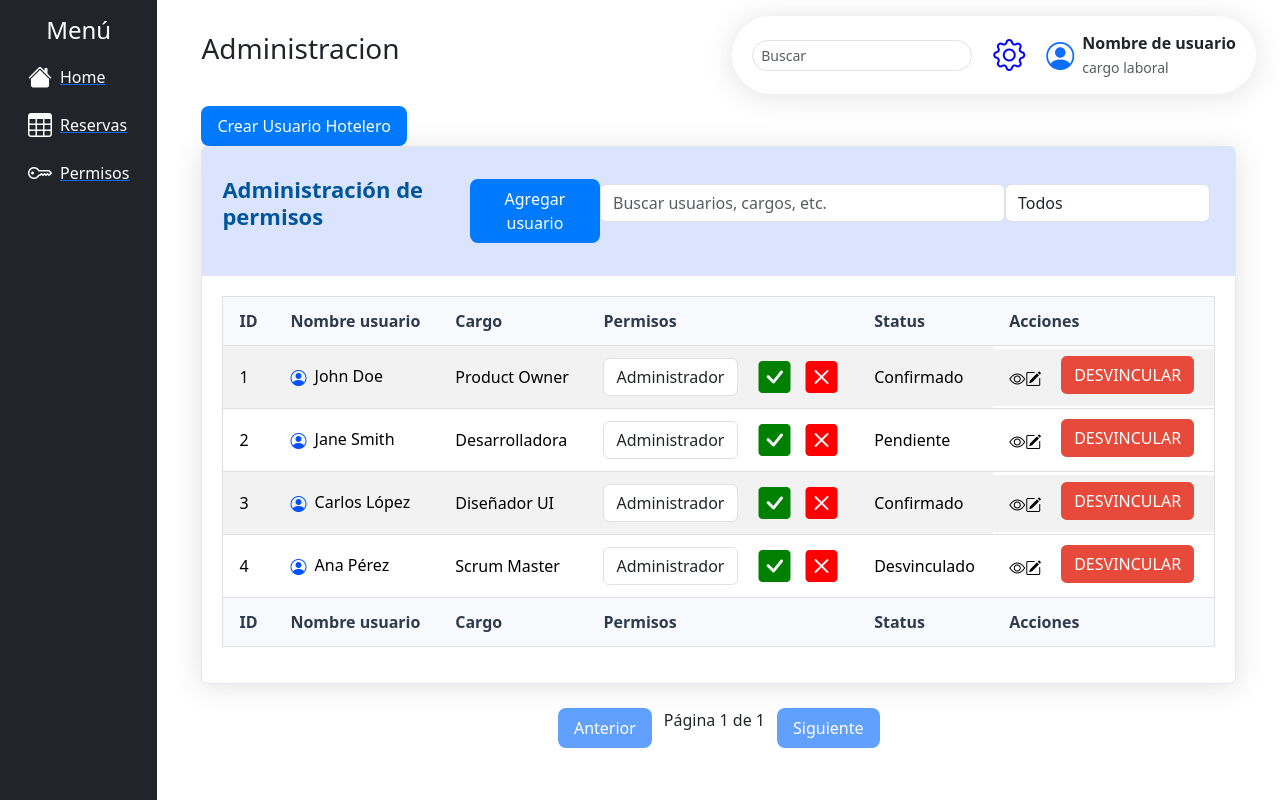
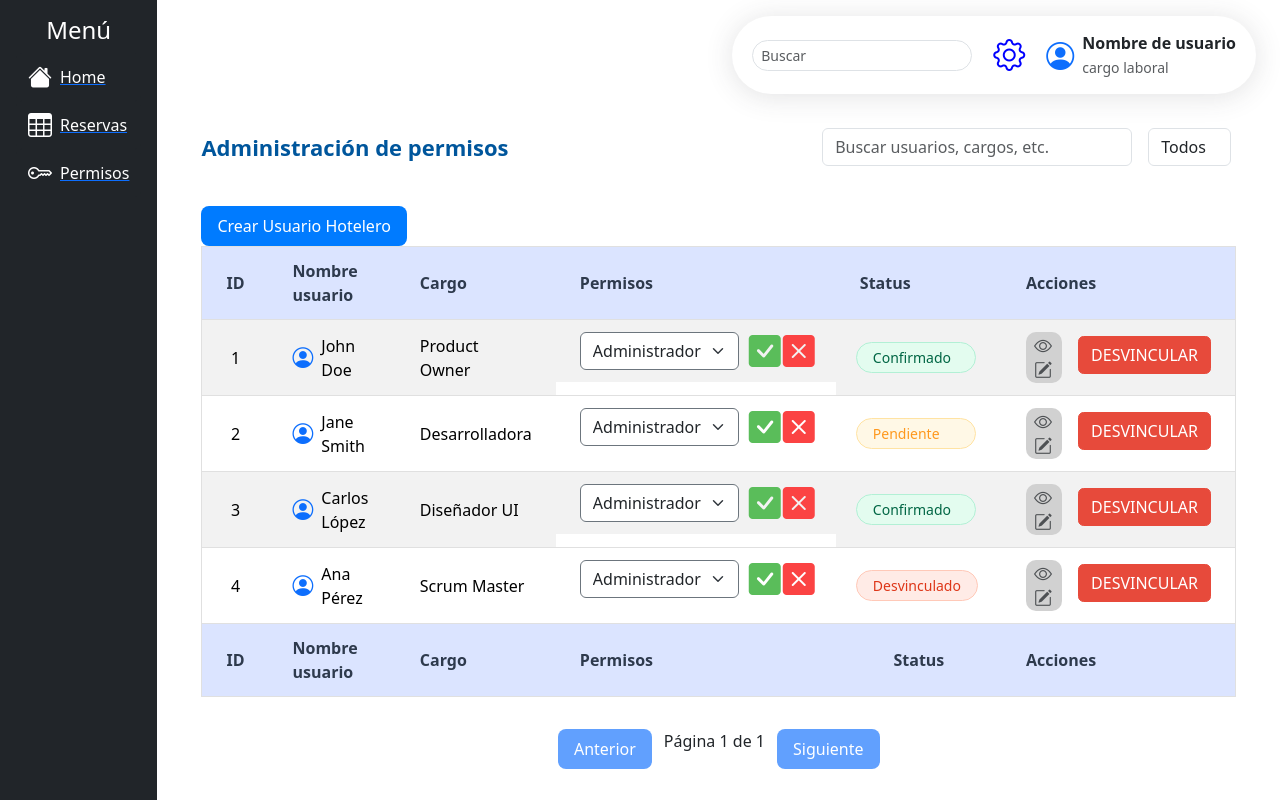
Before and after one commit to BenSLGeneration/pi-desarrollate-2.0, a React (Vite) app: page /administracion in a window 1280 px wide. Built offline with nearby package versions, Linux system fonts and the light colour scheme.

Commit message:
Mejorada la vista de permisos, casi igual al ejemplo.

```diff
--- a/src/components/TablaPermisos/TablaPermisos.jsx
+++ b/src/components/TablaPermisos/TablaPermisos.jsx
@@ -2,7 +2,7 @@
 import React, { useState } from "react";
 import "../../views/Administracion/Administracion.css";
 
-const TablaPermisos = ({ datos, onAddUser }) => {
+const TablaPermisos = ({ datos }) => {
   const [filtroStatus, setFiltroStatus] = useState("all");
 
   // Función que maneja el cambio del filtro
@@ -11,44 +11,20 @@ const TablaPermisos = ({ datos, onAddUser }) => {
   };
 
   // Aquí se filtran los datos con un callback
-  let datosFiltrados;
-  if (filtroStatus === "all") {
-    datosFiltrados = datos;
-  } else {
-    datosFiltrados = datos.filter(
-      (usuario) => usuario.status.toLowerCase() === filtroStatus
-    );
-  }
+  let datosFiltrados = filtroStatus === "all"
+   ? datos
+   : datos.filter((usuario) => usuario.status.toLowerCase() === filtroStatus);
+//   if (filtroStatus === "all") {
+//     datosFiltrados = datos;
+//   } else {
+//     datosFiltrados = datos.filter(
+//       (usuario) => usuario.status.toLowerCase() === filtroStatus
+//     );
+//   }
 
   return (
-    <div className="card shadow mb-4">
-      <div className="card-header py-3">
-        <div className="d-flex align-items-center justify-content-between mb-3">
-          <h6 className="m-0 font-weight-bold text-primary title-text-color">
-            Administración de permisos
-          </h6>
-          {/* Botón para agregar un usuario */}
-          <button onClick={onAddUser} className="btn btn-primary mt-3">
-            Agregar usuario
-          </button>
-          <input
-            type="text"
-            className="form-control w-50"
-            placeholder="Buscar usuarios, cargos, etc."
-          />
-          <select
-            className="form-control w-25 ml-2"
-            value={filtroStatus}
-            onChange={handleFiltroChange}
-          >
-            <option value="all">Todos</option>
-            <option value="confirmado">Confirmado</option>
-            <option value="pendiente">Pendiente</option>
-            <option value="desvinculado">Desvinculado</option>
-          </select>
-        </div>
-      </div>
-      <div className="card-body">
+    <div>
+      <div className="card-body p-0">
         <div className="table-responsive">
           <table
             className="table table-bordered table-striped"
@@ -56,9 +32,9 @@ const TablaPermisos = ({ datos, onAddUser }) => {
             width="100%"
             cellSpacing="0"
           >
-            <thead>
+            <thead className="custom-thead">
               <tr>
-                <th>ID</th>
+                <th className="text-center">ID</th>
                 <th>Nombre usuario</th>
                 <th>Cargo</th>
                 <th>Permisos</th>
@@ -66,55 +42,79 @@ const TablaPermisos = ({ datos, onAddUser }) => {
                 <th>Acciones</th>
               </tr>
             </thead>
-            <tfoot>
+
+            <tfoot className="custom-thead">
               <tr>
-                <th>ID</th>
+                <th className="text-center">ID</th>
                 <th>Nombre usuario</th>
                 <th>Cargo</th>
                 <th>Permisos</th>
-                <th>Status</th>
+                <th className="text-center">Status</th>
                 <th>Acciones</th>
               </tr>
             </tfoot>
+
             <tbody>
               {/* Mapeo de datos dinámicos */}
               {datosFiltrados.map((usuario) => (
                 <tr key={usuario.id}>
-                  <td>{usuario.id}</td>
+                  <td className="text-center">{usuario.id}</td>
                   <td>
+                    <div className="d-flex align-items-center">
                         <i
-                      className="bi bi-person-circle me-1"
-                      style={{ color: "rgb(0, 81, 255)" }}
-                    ></i>{" "}
+                          className="bi bi-person-circle me-2 text-primary"
+                          style={{ fontSize: "1.3rem", color: "rgb(0, 81, 255)" }}
+                        ></i>
                         {usuario.nombre}
+                    </div>
                   </td>
                   <td>{usuario.cargo}</td>
-                  <td className="d-flex justify-content-start">
-                    <select className="form-control w-auto">
+                  <td className="d-flex align-items-center gap-2">
+                    <select className="form-select border-secondary w-auto">
                       <option value="admin">Administrador</option>
                       <option value="personnel">Personal</option>
                     </select>
                     <button
                       type="button"
                       className="btn btn-icon"
-                      style={{ color: "green" }}
+                      style={{ color: "#5abd5a" }}
                     >
                       <i className="bi bi-check-square-fill"></i>
                     </button>
                     <button
                       type="button"
                       className="btn btn-icon"
-                      style={{ color: "red" }}
+                      style={{ color: "#fb4343" }}
                     >
                       <i className="bi bi-x-square-fill"></i>
                     </button>
                   </td>
-                  <td>{usuario.status}</td>
-                  <td style={{ display: "flex", gap: "20px" }}>
+
+                  <td className="text-start align-middle ps-4">
+                    <span className={`status-pill ${usuario.status.toLowerCase()}`}>
+                        {usuario.status}
+                    </span>
+                  </td>
+
+                  <td style={{ gap: "20px" }}>
+                    <div className="d-flex align-items-center gap-3">
+                        <div className="action-button-container">
+                        <button
+                          className="btn-icon-plain"
+                          onClick={() => handleView(usuario.id)}
+                          >
+                          <i className="bi bi-eye text-muted"></i>
+                        </button>
+
+                        <button
+                          className="btn-icon-plain"
+                          onClick={() => handleEdit(usuario.id)}
+                          >
+                          <i className="bi bi-pencil-square text-muted"></i>
+                        </button>
+                        </div>
+
                         <div>
-                      <i className="bi bi-eye"></i>
-                      <i className="bi bi-pencil-square"></i>
-                    </div>
                             <button
                             type="button"
                             className="btn btn-danger"
@@ -122,6 +122,8 @@ const TablaPermisos = ({ datos, onAddUser }) => {
                             >
                             DESVINCULAR
                             </button>
+                        </div>
+                    </div>
                   </td>
                 </tr>
               ))}
--- a/src/views/Administracion/Administracion.css
+++ b/src/views/Administracion/Administracion.css
@@ -1,4 +1,3 @@
-
 .card {
   position: relative;
   display: flex;
@@ -19,7 +18,7 @@
 }
 
 .title-text-color {
-      color:  #00569c !important;
+  color: #00569c !important;
   font-family: 'Open Sans', sans-serif;
   font-size: 22px;
   font-weight: bold;
@@ -30,7 +29,6 @@
   min-height: 1px;
   padding: 1.25rem;
 }
-
 
 .shadow {
   box-shadow: 0 0.15rem 1.75rem 0 rgba(58, 59, 69, 0.15) !important;
@@ -92,14 +90,13 @@
 }
 
 .table th {
-    background-color: #f8f9fc !important;
+  background-color: #dbe4ff !important;
   color: #2e3a4d !important;
   font-weight: 600;
 }
 
 .table td {
   vertical-align: middle !important;
-
 }
 
 .table th,
@@ -114,7 +111,14 @@
 
 .table-bordered th,
 .table-bordered td {
-    border:none !important;
+  border: none !important;
+}
+
+.table th,
+.table td {
+  padding-left: 1.5rem !important;
+  padding-right: 1.5rem !important;
+  vertical-align: middle !important;
 }
 
 input,
@@ -128,10 +132,12 @@
   line-height: inherit;
 }
 
+select {
+  margin-right: 5px;
+}
+
 .btn-icon {
-    background: #f4f5f7 !important;
-    border-radius: 6px !important;
-    padding: 8px !important;
+  padding: 0;
   border: none;
   background: none;
   font-size: 2rem;
@@ -140,25 +146,18 @@
   display: flex;
   justify-content: center;
   align-items: center;
-    margin: 0 4px !important;
-  }
-
-
-
-  select {
-    margin-right: 5px;
+  margin: 0;
 }
 
 .btn-icon.btn-danger {
-    color: #e74a3b
+  color: #e74a3b;
 }
 
 .btn-icon.btn-primary {
-    color: #4e73df
+  color: #4e73df;
 }
 
 .btn {
-
   border: 1px solid transparent;
   padding: 0.375rem 0.75rem;
   line-height: 1.5;
@@ -182,6 +181,43 @@
   border-color: #e74a3b;
 }
 
+.btn-icon-plain {
+  background: transparent !important;
+  border: none !important;
+  padding: 4px !important;
+  line-height: 1;
+}
+
+.btn-icon-plain i {
+  font-size: 18px;
+  transition: color 0.2s;
+}
+
+.btn-icon-plain:hover i {
+  color: #4e73df !important;
+}
+
+.btn-icon-plain {
+  background: transparent !important;
+  border: none !important;
+  padding: 0 !important;
+  margin: 0 8px !important;
+  color: #6c757d !important;
+  transition: color 0.2s;
+}
+
+.btn-icon-plain:hover {
+  color: #4e73df !important;
+}
+
+.btn-icon-bg {
+  background: #f8f9fa;
+  border-radius: 6px;
+  padding: 8px;
+  width: 32px;
+  height: 32px;
+}
+
 .permisos-menu {
   width: auto;
   min-width: 120px;
@@ -198,7 +234,6 @@
   min-width: 100px;
 }
 
-
 .status-confirmado {
   background: #E3FCEF;
   color: #006644;
@@ -213,3 +248,47 @@
   background: #FFEBE6;
   color: #DE3618;
 }
+
+.status-pill {
+  padding: 4px 12px;
+  border-radius: 20px;
+  font-size: 14px;
+  display: inline-block;
+  text-align: left;
+  min-width: 120px;
+  border: 1px solid transparent;
+}
+
+.status-pill.confirmado {
+  background-color: #E3FCEF;
+  color: #006644;
+  border-color: #B2F0D5;
+}
+
+.status-pill.pendiente {
+  background-color: #FFF8E6;
+  color: #FF991F;
+  border-color: #FFE3A3;
+}
+
+.status-pill.desvinculado {
+  background-color: #FFEBE6;
+  color: #DE3618;
+  border-color: #FFC9B8;
+}
+
+.status-pill {
+  padding: 4px 16px;
+  border-radius: 20px;
+  font-size: 14px;
+  display: inline-block;
+  text-align: left;
+  min-width: 120px;
+  margin-left: -4px;
+}
+
+.action-button-container {
+  background-color: #d1d1d1;
+  padding-bottom: 3px;
+  border-radius: 10px;
+}
--- a/src/views/Administracion/Administracion.jsx
+++ b/src/views/Administracion/Administracion.jsx
@@ -15,7 +15,12 @@ const Administracion = () => {
       { id: 4, nombre: 'Ana Pérez', cargo: 'Scrum Master', permisos: 'Administrador', status: 'Desvinculado' },
     ]);
 
-  const [isModalOpen, setIsModalOpen] = useState(false); // estado para controlar el modal
+  const [isModalOpen, setIsModalOpen] = useState(false);
+  const [filtroStatus, setFiltroStatus] = useState("all")
+  const [busqueda, setBusqueda] = useState("");
+
+
+  // estado para controlar el modal
 
 
   // const handleAddUser = () => {
@@ -43,7 +48,23 @@ const Administracion = () => {
   //   ])
   // }
 
+  const handleFiltroChange = (e) => {
+    setFiltroStatus(e.target.value);
+  };
 
+  const handleBusquedaChange = (e) => {
+    setBusqueda(e.target.value);
+  };
+
+    const datosFiltrados = lista.filter(usuario => {
+    const matchesStatus = filtroStatus === "all" ||
+      usuario.status.toLowerCase() === filtroStatus;
+
+    const matchesSearch = usuario.nombre.toLowerCase().includes(busqueda.toLowerCase()) ||
+      usuario.cargo.toLowerCase().includes(busqueda.toLowerCase());
+
+    return matchesStatus && matchesSearch;
+  });
 
 
   const handleCreateUser = (userData) => {
@@ -84,12 +105,39 @@ const Administracion = () => {
       <main id="content-wrapper" className="d-flex flex-column">
         <div id="content">
           <div id="ESPACIO VACÍO">
-            {/* Main Content */}
-            <div className="container-fluid">
-              <h1 className="h3 mb-2 text-gray-800">Administracion</h1>
-              <p className="mb-4"></p>
+            {/* Contenido principal */}
+             <div className="container-fluid" style={{ paddingTop: '6rem'}}> {/* Padding para que el navbar no lo tape */}
 
-              <button onClick={() => setIsModalOpen(true)} className="btn btn-primary mt-3">
+              {/* Contenedor de controles */}
+              <div className="d-flex align-items-center justify-content-between mb-4">
+                <h6 className="m-0 font-weight-bold text-primary title-text-color">
+                  Administración de permisos
+                </h6>
+
+                <div className='d-flex align-items-center gap-3' style={{ width: '40%' }}>
+                  <input
+                    type="text"
+                    className="form-control"
+                    placeholder="Buscar usuarios, cargos, etc."
+                  />
+
+                  <select
+                    className="form-control w-25 ml-2"
+                    value={filtroStatus}
+                    onChange={handleFiltroChange}
+                  >
+                    <option value="all">Todos</option>
+                    <option value="confirmado">Confirmado</option>
+                    <option value="pendiente">Pendiente</option>
+                    <option value="desvinculado">Desvinculado</option>
+                  </select>
+                </div>
+              </div>
+
+              <button
+               onClick={() => setIsModalOpen(true)}
+               className="btn btn-primary mt-3"
+              >
                 Crear Usuario Hotelero
               </button>
 
@@ -97,7 +145,6 @@ const Administracion = () => {
               <PaginacionPermisos datos={lista} onAddUser={() => {}} />
             </div>
           </div>
-
         </div>
       </main>
 
```
Also changed, not shown: src/components/TablaPermisos/TablaPermisos.css (deleted, +0 -22 lines). Lines whose indentation alone changed are shown as unchanged.
